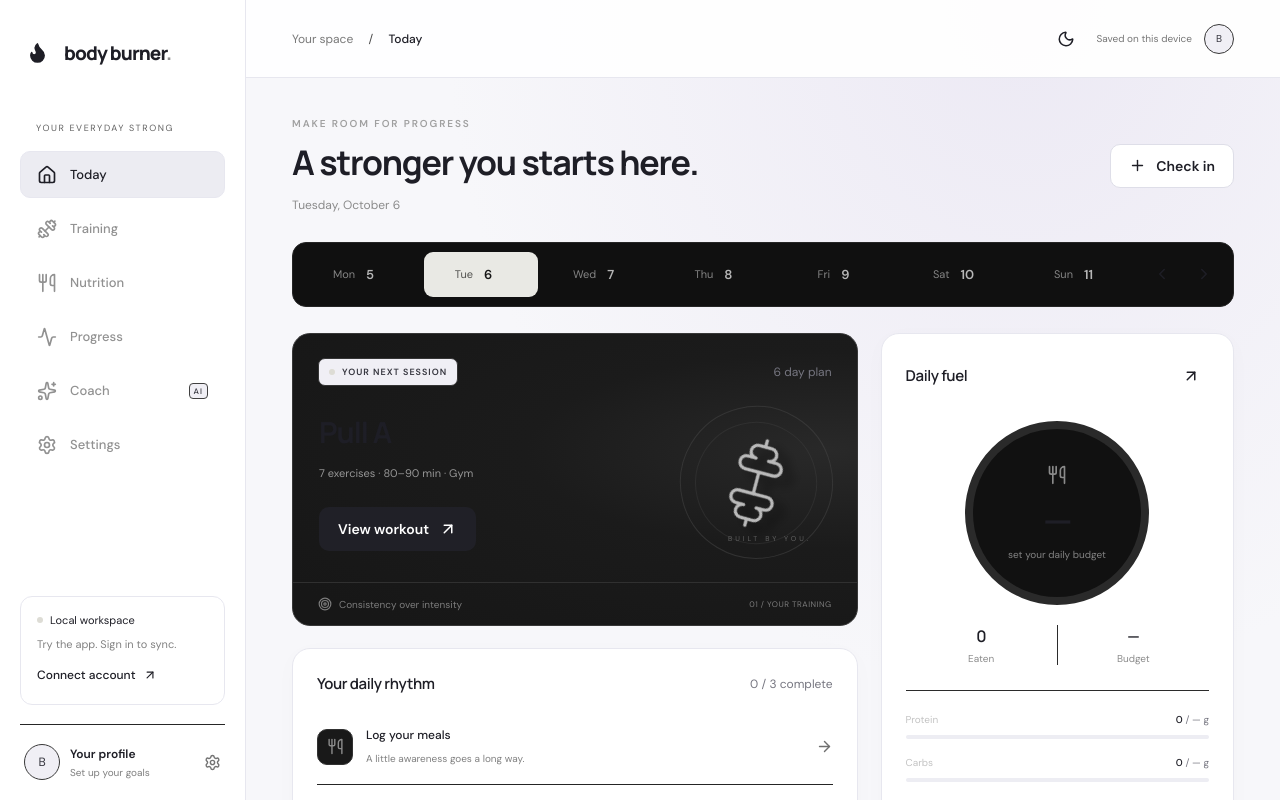
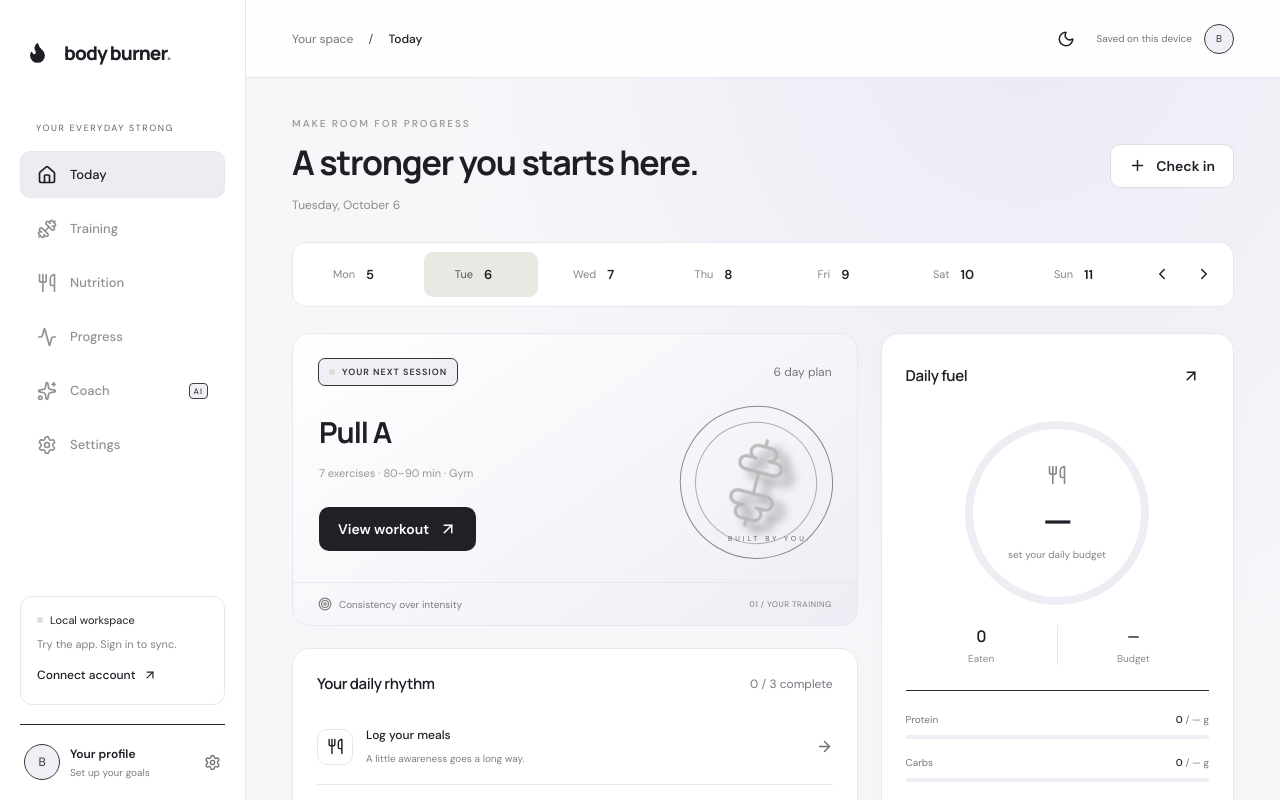
Before and after one commit to jhrprograms-code/Body-Burner, a Next.js app: page / in a window 1280 px wide. Shown: the top 800 px of the page. Built offline with nearby package versions, Linux system fonts and the light colour scheme; no server answers.

Commit message:
Polish light theme contrast and safe scan portion editing

```diff
--- a/app/wellness.css
+++ b/app/wellness.css
@@ -11,6 +11,27 @@ html[data-theme="light"] {
 html[data-theme="light"] body {
   background:
     radial-gradient(ellipse at 80% 0%, #ece9f4 0, transparent 40%), var(--bg);
+}
+html[data-theme="light"] .workout-hero {
+  background: linear-gradient(145deg, #fff, #eeedf5);
+  border-color: var(--border);
+}
+html[data-theme="light"]
+  :is(.week-strip, .check-box, .calorie-ring, .ring-inner) {
+  background: var(--panel);
+  border-color: var(--border);
+  color: var(--text);
+}
+html[data-theme="light"]
+  :is(.hero-footer, .checklist-row, .fuel-numbers > div, .divider) {
+  border-color: var(--border);
+}
+html[data-theme="light"]
+  :is(.meter-label, .nav-item:hover, .day-button strong) {
+  color: var(--text);
+}
+html[data-theme="light"] .nav-item:hover {
+  background: #f4f4f8;
 }
 html[data-theme="light"] :is(input, textarea, select) {
   background: #fafafd;
@@ -111,11 +132,27 @@ html[data-theme="light"]
   :is(.wellness-energy, .wellness-macro, .wellness-water) {
   box-shadow: 0 8px 28px #28203808;
 }
-.legacy-nutrition-summary {
+html[data-theme="light"] .calorie-ring {
+  background: conic-gradient(#202027 var(--progress), #ededf3 0);
+}
+html[data-theme="light"] .calorie-ring > div {
+  background: var(--panel);
+}
+html[data-theme="light"] .meter .row > span:first-child {
+  color: var(--muted);
+}
+.panel.legacy-nutrition-summary {
   display: none;
 }
-.micro-cards { margin-top:16px; }
-.micro-coverage { display:block;color:var(--muted);font-size:10px;margin-top:8px; }
+.micro-cards {
+  margin-top: 16px;
+}
+.micro-coverage {
+  display: block;
+  color: var(--muted);
+  font-size: 10px;
+  margin-top: 8px;
+}
 .wellness-dashboard {
   max-width: 820px;
   margin: 0 auto 32px;
--- a/components/Nutrition.tsx
+++ b/components/Nutrition.tsx
@@ -1143,7 +1143,9 @@ function PhotoMeal({ onSave }: { onSave: (foods: Food[]) => void }) {
                                       Number(e.target.value),
                                     ),
                                   }
-                                : { ...x, [k]: Number(e.target.value) }
+                                : k === "grams"
+                                  ? x
+                                  : { ...x, [k]: Number(e.target.value) }
                               : x,
                           ),
                         })
```
